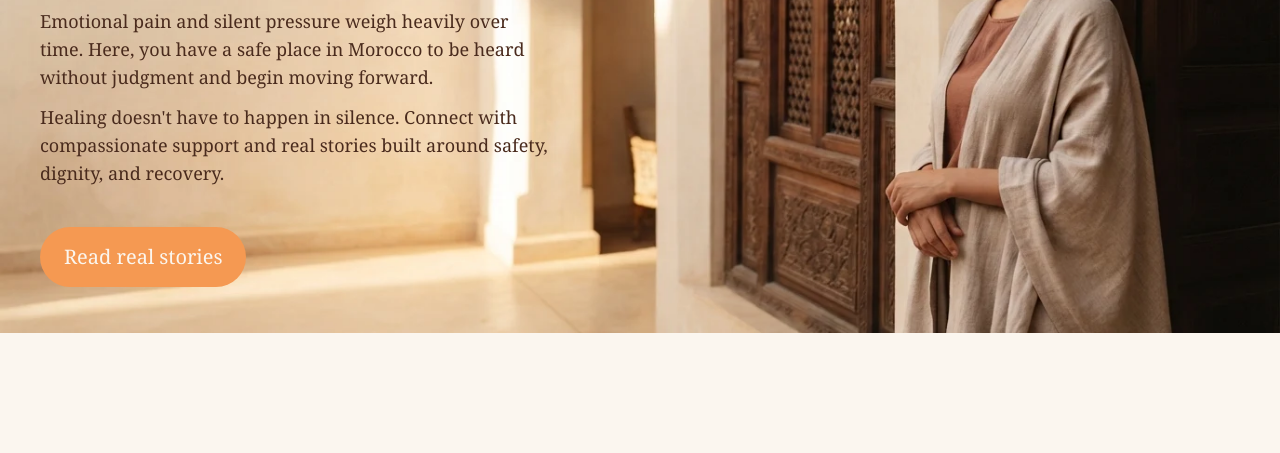
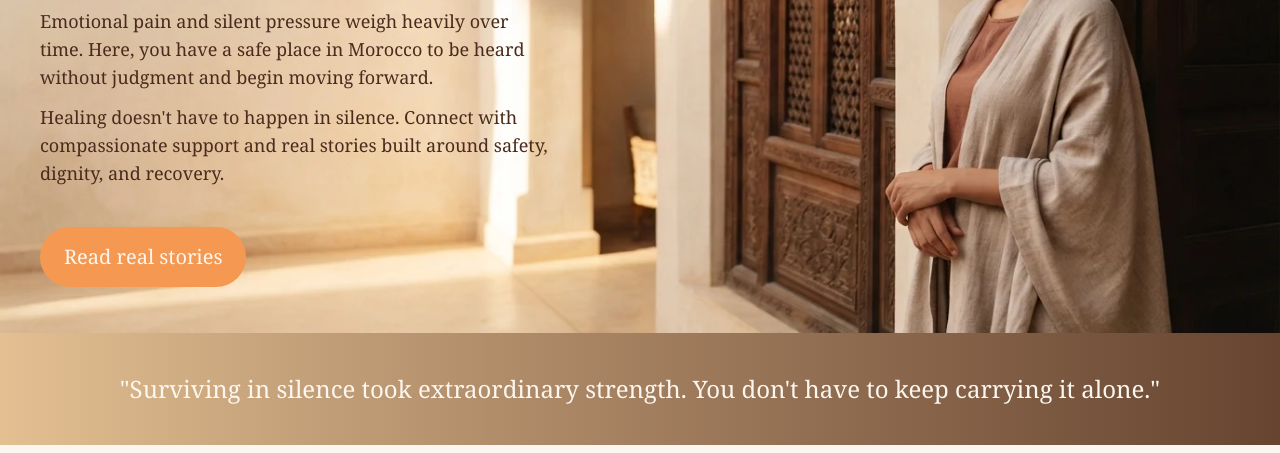
Before and after one commit to akram-el-moumen/Akram-El-Moumen-final-project-HTML-CSS, a website: page index.html in a window 1280 px wide. Shown: the part 347-800 px from the top of the page. Drawn offline with Linux system fonts and the light colour scheme.

Commit message:
add the second section

```diff
--- a/index.html
+++ b/index.html
@@ -34,7 +34,7 @@
         </nav>
     </header>
 
-    <main>
+    <main class="flex flex-col ">
         <section
             class="bg-[url(/public/images/hero-section-img.webp)] w-full h-[80vh] bg-cover bg-center bg-no-repeat flex flex-col justify-center pt-12 px-10 gap-10">
             <h2 class="text-6xl font-bold text-[#f59952] w-[45vw] ">You Are Not Alone. Healing Starts Here.</h2>
@@ -52,6 +52,11 @@
             </a>
         </section>
 
+        <section class="flex justify-center items-center py-10 text-[#FBF6EF] text-2xl font-medium bg-linear-to-r from-[#e3bf92] to-[#664430] px-10">
+            "Surviving in silence took extraordinary strength. You don't have to keep carrying it alone."
+        </section>
+
+
     </main>
 </body>
 
```
Also changed, not shown: public/css/output.css.
